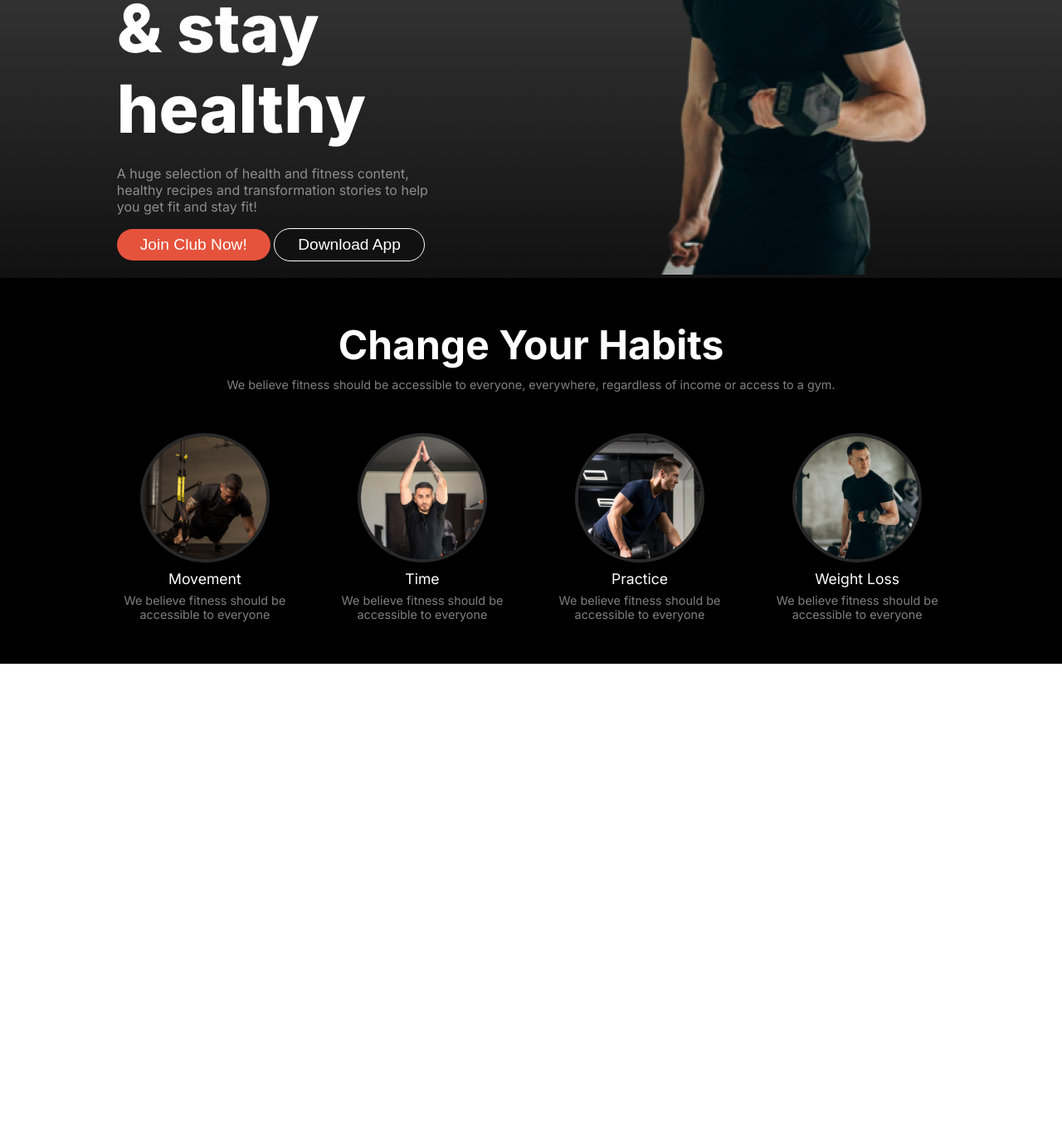
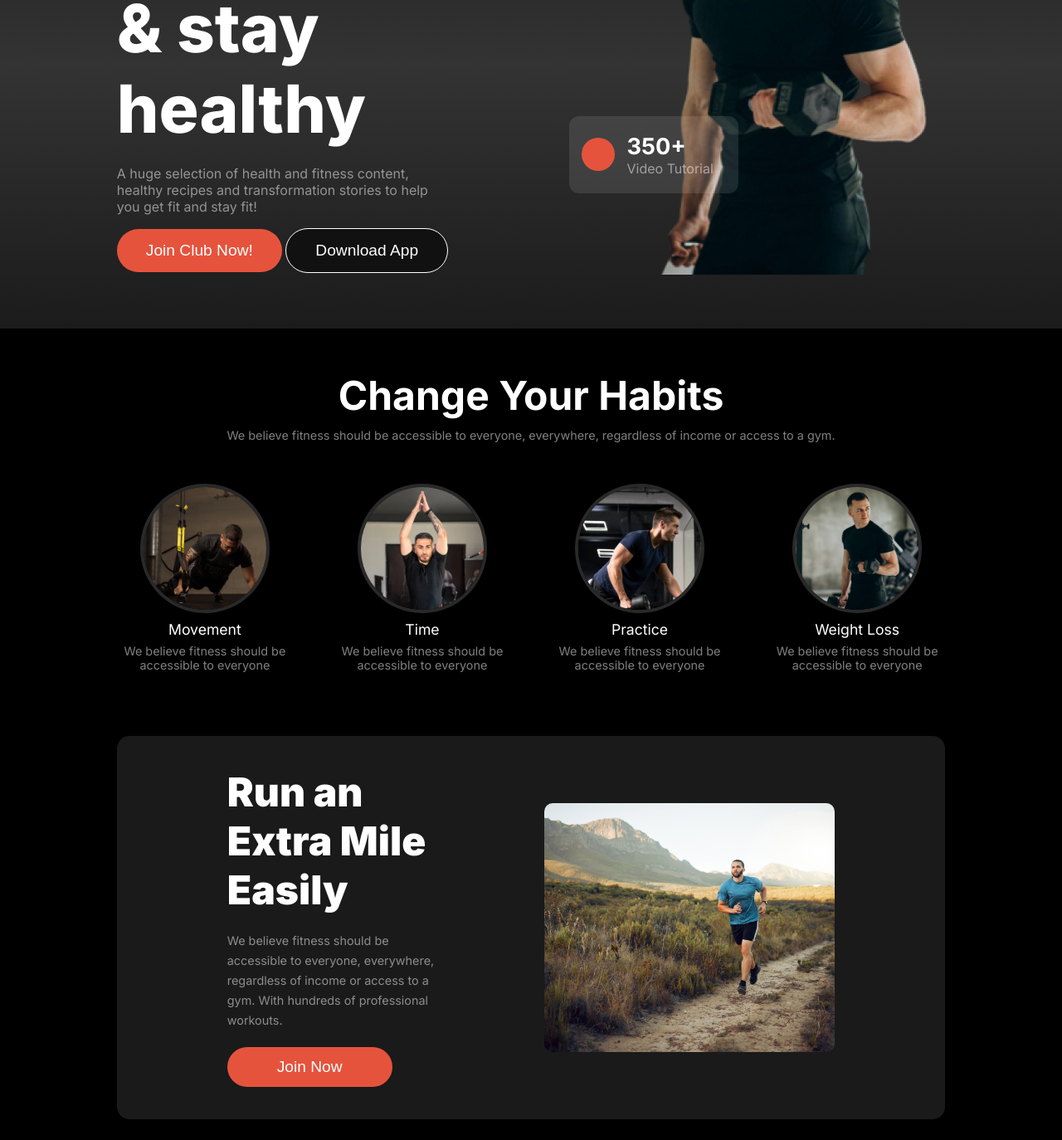
Before and after one commit to Iftee07/FitnessGymWeb, a plain HTML site: page index.html in a window 1280 px wide. Shown: the part 372-1746 px from the top of the page at 83% size. Before the commit the page ends 1172 px from the top, so only its background shows below. Drawn offline with Linux system fonts and the light colour scheme; a web font is replaced by a local one.

Commit message:
third section

```diff
--- a/index.html
+++ b/index.html
@@ -88,5 +88,20 @@
         </div>
       </div>
     </div>
+    <div class="third-section">
+      <div class="third-left">
+        <h2 class="third-head">Run an Extra Mile Easily</h2>
+        <p class="third-para">
+          We believe fitness should be accessible to everyone, everywhere,
+          regardless of income or access to a gym. With hundreds of professional
+          workouts.
+        </p>
+        <div></div>
+        <button class="third-btn">Join Now</button>
+      </div>
+      <div class="third-right">
+        <img src="/images/run.jpg"  />
+      </div>
+    </div>
   </body>
 </html>
--- a/styles.css
+++ b/styles.css
@@ -16,7 +16,7 @@
   margin: 0px;
   padding: 0px;
 }
-.black {
+body {
   background-color: black;
 }
 :root {
@@ -53,6 +53,7 @@ li > a {
   color: white;
 }
 .intro-section {
+  background-color: white;
   background-image: linear-gradient(
     to top,
     #111111,
@@ -98,7 +99,7 @@ li > a {
   color: white;
   background-color: var(--orange1);
   font-size: 1.2rem;
-  padding: 2% 7%;
+  padding: 15px 35px;
   border-radius: 50px;
   border: none;
 }
@@ -106,7 +107,7 @@ li > a {
   background-color: #111111;
   color: white;
   font-size: 1.2rem;
-  padding: 2% 7%;
+  padding: 15px 35px;
   border: 1px solid;
   border-radius: 50px;
 }
@@ -122,22 +123,26 @@ li > a {
   font-weight: 700;
 }
 .card1 {
+  background-color: rgba(255, 255, 255, 0.1);
   border-radius: 12px;
+  width: 50%;
+  padding: 20px 15px;
   display: flex;
   gap: 15px;
   align-items: center;
-  background-color: rgba(255, 255, 255, 0.1);
-  position: absolute;
-  left: 500px;
-  top: 0;
+  position: relative;
+  left: -30%;
+  top: -25%;
 }
 .card2 {
-  position: absolute;
-  top: 0;
-  left: 0;
   background-color: rgba(255, 255, 255, 0.1);
   padding: 10px;
   border-radius: 10px;
+  width: 50%;
+  padding: 15px 18px;
+  position: relative;
+  top: -70%;
+  left: 60%;
 }
 .card-head2 {
   font-size: 2.8rem;
@@ -147,6 +152,7 @@ li > a {
 .second-section {
   background-color: black;
   padding: 4% 11%;
+  margin-top: -10.6%;
 }
 .second-head {
   font-size: 3rem;
@@ -189,3 +195,46 @@ li > a {
   margin-top: 1%;
   text-align: center;
 }
+.third-section {
+  background-color: rgba(255, 255, 255, 0.1);
+  margin: 2% 11%;
+  display: flex;
+  justify-content: space-evenly;
+  padding: 3% 0%;
+  border-radius: 15px;
+  align-items: center;
+}
+.third-left {
+  width: 25%;
+  height: 120%;
+}
+.third-right {
+  width: 350px;
+  height: 300px;
+}
+.third-right img {
+  width: 100%;
+  height: 100%;
+  border-radius: 10px;
+  object-fit: cover;
+}
+.third-head {
+  font-size: 3rem;
+  font-weight: 1000;
+  color: white;
+}
+.third-para {
+  color: rgba(255, 255, 255, 0.5);
+  font-size: 0.9rem;
+  margin-top: 8%;
+  line-height: 1.5rem;
+}
+.third-btn {
+  margin-top: 8%;
+  color: white;
+  background-color: var(--orange1);
+  font-size: 1.2rem;
+  padding: 13px 60px;
+  border-radius: 50px;
+  border: none;
+}
```
